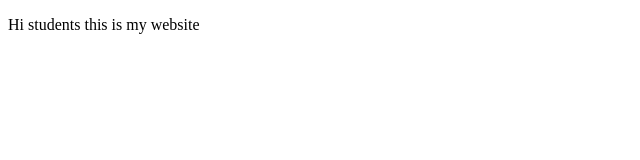
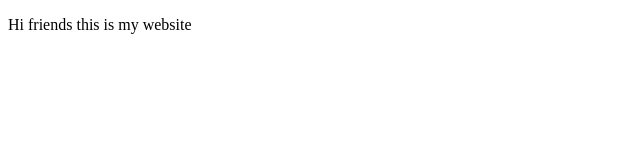
Before and after one commit to rawy02/proyectoDemoCursoPrework, a plain HTML site: page index.html in a window 1280 px wide. Shown: the full height of the page, 0-640 px from the left. Drawn offline with Linux system fonts and the light colour scheme.

Commit message:
cambios agregamos al sitio de Rawy

```diff
--- a/index.html
+++ b/index.html
@@ -8,7 +8,7 @@
 </head>
 <body>
     <p>
-        Hi students this is my website
+        Hi friends this is my website
     </p>
 </body>
 </html>
```
